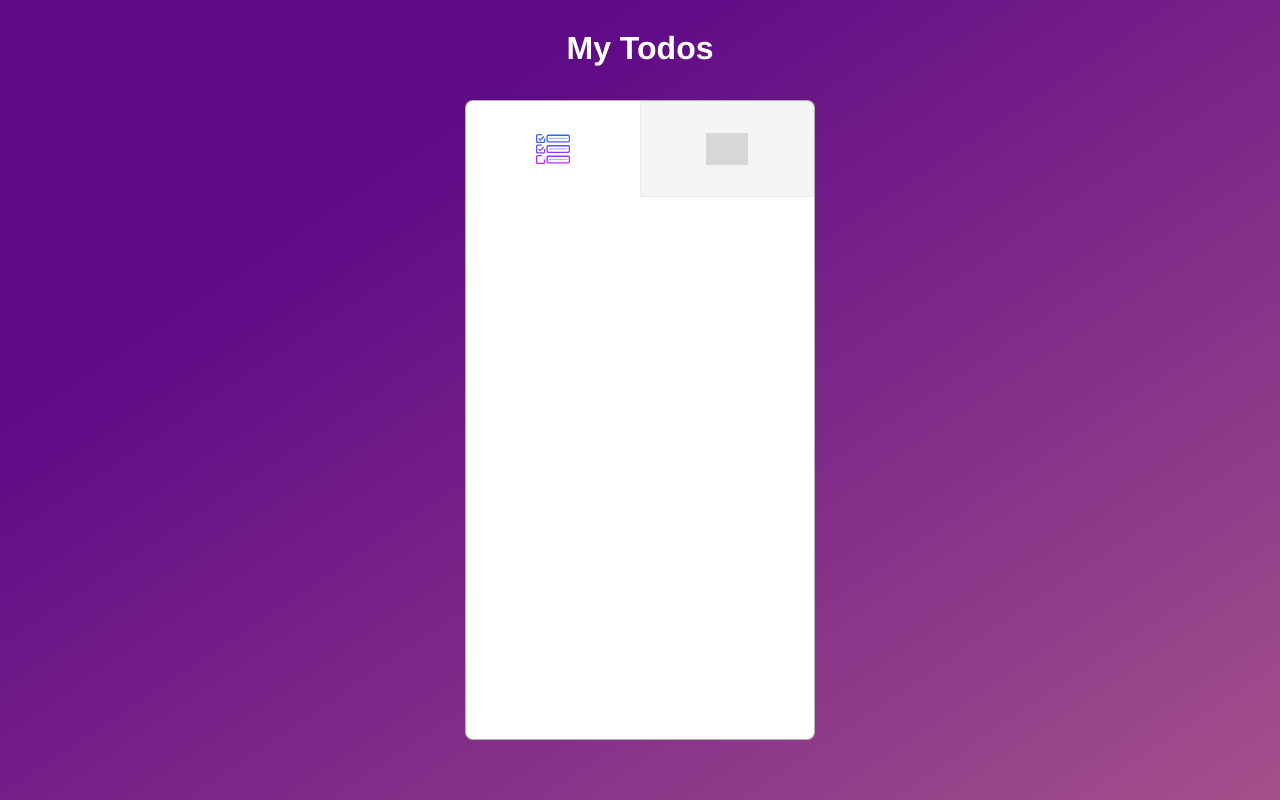
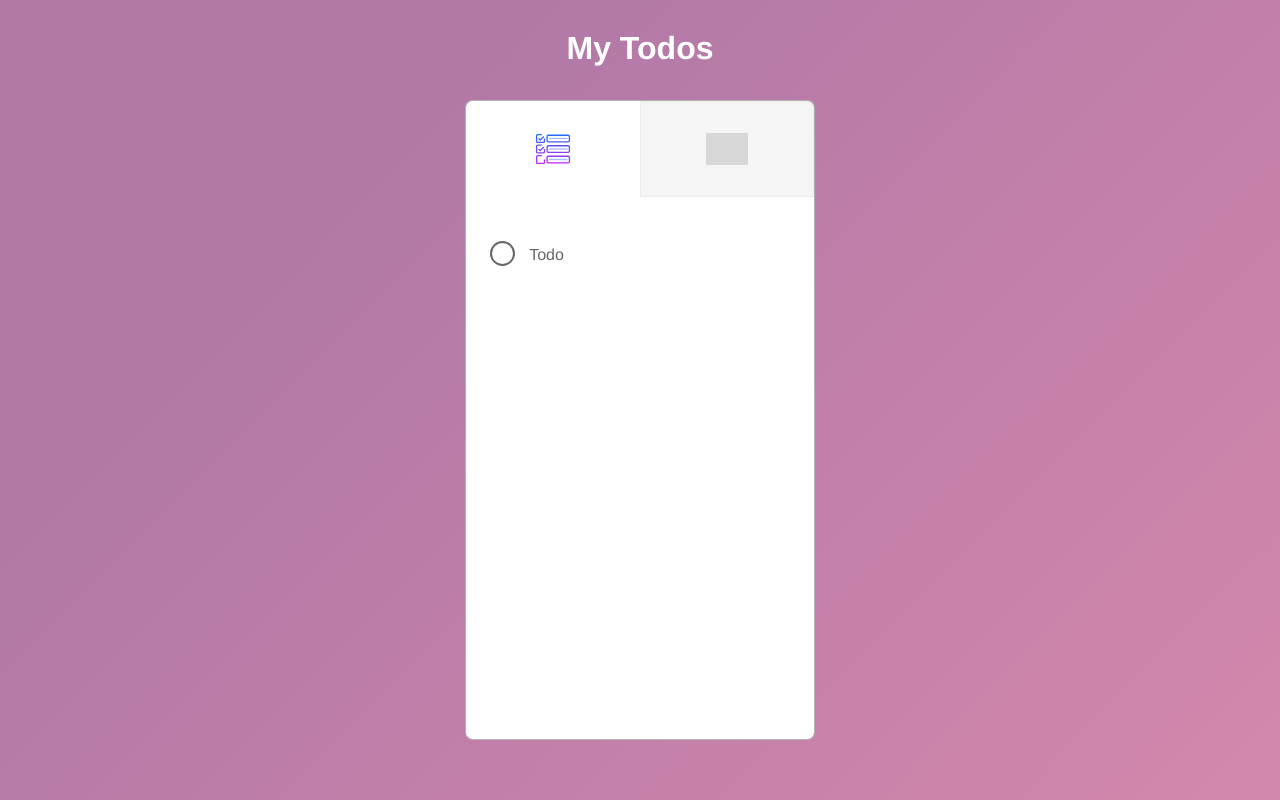
Before and after one commit to yaircohendev/todolist-exercise, a Vue app: page / in a window 1280 px wide. Built offline with nearby package versions, Linux system fonts and the light colour scheme; grey boxes are pictures that could not be loaded.

Commit message:
Added a base checkbox component (designed checkbox)

```diff
--- a/src/App.vue
+++ b/src/App.vue
@@ -28,8 +28,8 @@ body {
   overflow: hidden;
 }
 body {
-  background-color: #a4508b;
-  background-image: linear-gradient(326deg, #a4508b 0%, #5f0a87 74%);
+  background-color: #d387ab;
+  background-image: linear-gradient(315deg, #d387ab 0%, #b279a7 74%);
 }
 #app {
   font-family: Avenir, Helvetica, Arial, sans-serif;
--- /dev/null
+++ b/src/components/BaseCheckbox.vue
@@ -0,0 +1,131 @@
+<template>
+  <div>
+    <input type="checkbox" id="check" name="check" value="" />
+    <label for="check">
+      <span></span>
+      Todo
+    </label>
+  </div>
+</template>
+
+<script>
+export default {
+  name: "BaseCheckbox"
+};
+</script>
+
+<style scoped lang="scss">
+$todo-color: rgba(0, 0, 0, 0.6);
+
+label {
+  display: inline-block;
+  color: $todo-color;
+  cursor: pointer;
+  position: relative;
+
+  span {
+    display: inline-block;
+    position: relative;
+    background-color: transparent;
+    width: 25px;
+    height: 25px;
+    transform-origin: center;
+    border: 2px solid $todo-color;
+    border-radius: 50%;
+    vertical-align: -6px;
+    margin-right: 10px;
+    transition: background-color 150ms 200ms,
+      transform 350ms cubic-bezier(0.78, -1.22, 0.17, 1.89);
+
+    &:before {
+      content: "";
+      width: 0px;
+      height: 2px;
+      border-radius: 2px;
+      background: $todo-color;
+      position: absolute;
+      transform: rotate(45deg);
+      top: 11px;
+      left: 7.4px;
+      transition: width 50ms ease 50ms;
+      transform-origin: 0% 0%;
+    }
+
+    &:after {
+      content: "";
+      width: 0;
+      height: 2px;
+      border-radius: 2px;
+      background: $todo-color;
+      position: absolute;
+      transform: rotate(305deg);
+      top: 15px;
+      left: 8.4px;
+      transition: width 50ms ease;
+      transform-origin: 0% 0%;
+    }
+  }
+
+  // Time to add some life to it
+
+  &:hover {
+    span {
+      &:before {
+        width: 5px;
+        transition: width 100ms ease;
+      }
+
+      &:after {
+        width: 10px;
+        transition: width 150ms ease 100ms;
+      }
+    }
+  }
+}
+
+input[type="checkbox"]:checked + label {
+  text-decoration: overline;
+}
+input[type="checkbox"] {
+  display: none;
+
+  &:checked {
+    + label {
+      span {
+        background-color: #fff;
+
+        &:after {
+          width: 10px;
+          background: #d387ab;
+          transition: width 150ms ease 100ms;
+        }
+
+        &:before {
+          width: 5px;
+          background: #d387ab;
+          transition: width 150ms ease 100ms;
+        }
+      }
+
+      &:hover {
+        span {
+          background-color: #fff;
+          transform: scale(1);
+
+          &:after {
+            width: 10px;
+            background: #d387ab;
+            transition: width 150ms ease 100ms;
+          }
+
+          &:before {
+            width: 5px;
+            background: #d387ab;
+            transition: width 150ms ease 100ms;
+          }
+        }
+      }
+    }
+  }
+}
+</style>
--- a/src/components/todos/TodoList.vue
+++ b/src/components/todos/TodoList.vue
@@ -1,18 +1,20 @@
 <template>
   <div class="container">
     <TodoListMenu />
+    <TodoListItems />
   </div>
 </template>
 
 <script>
 import TodoListMenu from "@/components/todos/TodoListMenu";
+import TodoListItems from "@/components/todos/TodoListItems";
 export default {
   name: "TodoList",
-  components: { TodoListMenu }
+  components: { TodoListItems, TodoListMenu }
 };
 </script>
 
-<style scoped lang="scss">
+<style lang="scss" scoped>
 .container {
   position: fixed;
   top: 50%;
--- /dev/null
+++ b/src/components/todos/TodoListItem.vue
@@ -0,0 +1,124 @@
+<template>
+  <BaseCheckbox />
+</template>
+
+<script>
+import BaseCheckbox from "@/components/BaseCheckbox";
+export default {
+  name: "TodoListItem",
+  components: { BaseCheckbox }
+};
+</script>
+
+<style scoped lang="scss">
+$todo-color: rgba(0, 0, 0, 0.6);
+
+label {
+  display: inline-block;
+  color: $todo-color;
+  cursor: pointer;
+  position: relative;
+
+  span {
+    display: inline-block;
+    position: relative;
+    background-color: transparent;
+    width: 25px;
+    height: 25px;
+    transform-origin: center;
+    border: 2px solid $todo-color;
+    border-radius: 50%;
+    vertical-align: -6px;
+    margin-right: 10px;
+    transition: background-color 150ms 200ms,
+      transform 350ms cubic-bezier(0.78, -1.22, 0.17, 1.89);
+
+    &:before {
+      content: "";
+      width: 0px;
+      height: 2px;
+      border-radius: 2px;
+      background: $todo-color;
+      position: absolute;
+      transform: rotate(45deg);
+      top: 11px;
+      left: 7.4px;
+      transition: width 50ms ease 50ms;
+      transform-origin: 0% 0%;
+    }
+
+    &:after {
+      content: "";
+      width: 0;
+      height: 2px;
+      border-radius: 2px;
+      background: $todo-color;
+      position: absolute;
+      transform: rotate(305deg);
+      top: 15px;
+      left: 8.4px;
+      transition: width 50ms ease;
+      transform-origin: 0% 0%;
+    }
+  }
+
+  // Time to add some life to it
+
+  &:hover {
+    span {
+      &:before {
+        width: 5px;
+        transition: width 100ms ease;
+      }
+
+      &:after {
+        width: 10px;
+        transition: width 150ms ease 100ms;
+      }
+    }
+  }
+}
+
+input[type="checkbox"] {
+  display: none;
+
+  &:checked {
+    + label {
+      span {
+        background-color: #fff;
+
+        &:after {
+          width: 10px;
+          background: #1790b5;
+          transition: width 150ms ease 100ms;
+        }
+
+        &:before {
+          width: 5px;
+          background: #1790b5;
+          transition: width 150ms ease 100ms;
+        }
+      }
+
+      &:hover {
+        span {
+          background-color: #fff;
+          transform: scale(1);
+
+          &:after {
+            width: 10px;
+            background: #1790b5;
+            transition: width 150ms ease 100ms;
+          }
+
+          &:before {
+            width: 5px;
+            background: #1790b5;
+            transition: width 150ms ease 100ms;
+          }
+        }
+      }
+    }
+  }
+}
+</style>
--- /dev/null
+++ b/src/components/todos/TodoListItems.vue
@@ -0,0 +1,23 @@
+<template>
+  <div class="todos">
+    <div class="todo-item">
+      <TodoListItem />
+    </div>
+  </div>
+</template>
+
+<script>
+import TodoListItem from "@/components/todos/TodoListItem";
+export default {
+  name: "TodoListItems",
+  components: { TodoListItem }
+};
+</script>
+
+<style scoped lang="scss">
+.todos {
+  text-align: left;
+  margin-top: 20px;
+  padding: 24px;
+}
+</style>
```
